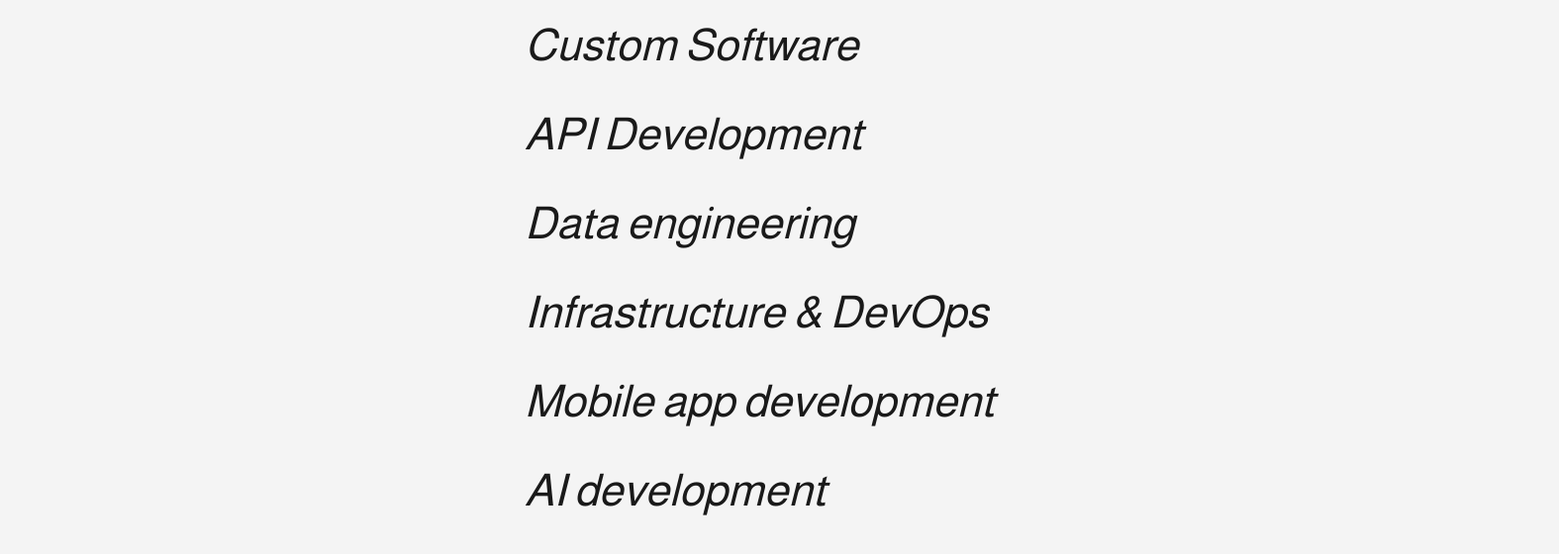
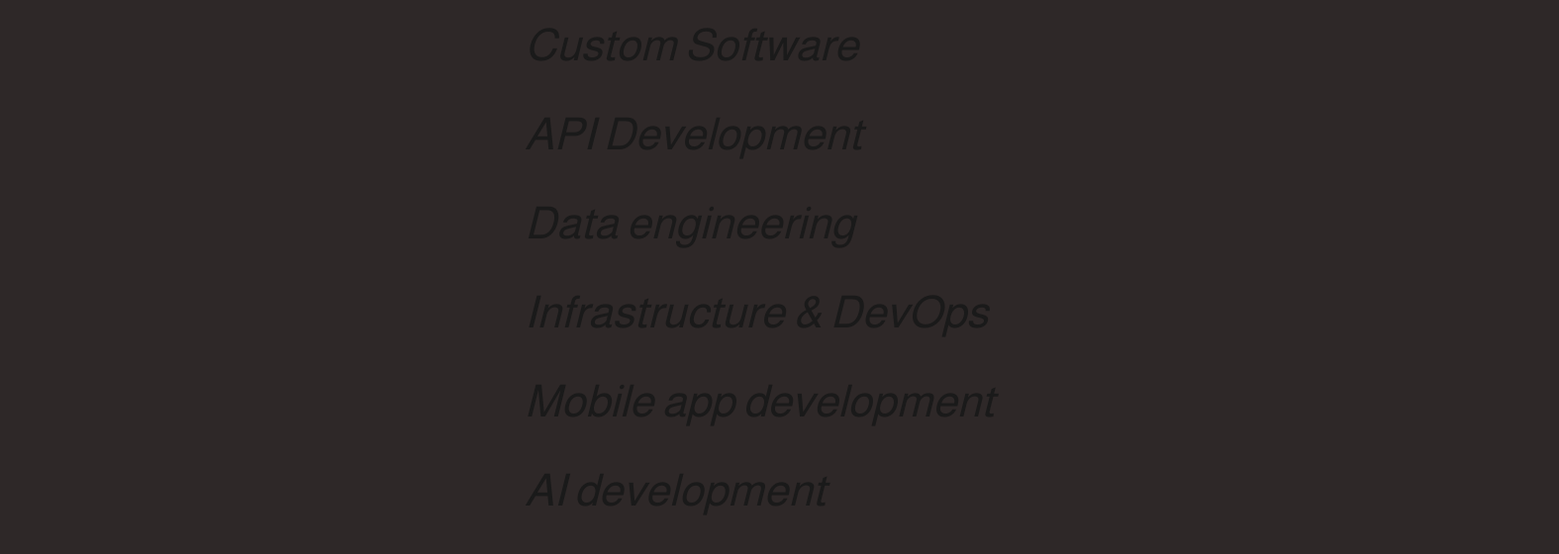
Before and after one commit to Vitalii-250885/test_react, a React (Vite) app: page / in a window 1280 px wide. Shown: the top 560 px of the page at 99% size, 1575 px wide, since content can reach past the window. Built offline with nearby package versions, Linux system fonts and the light colour scheme; the HTML template or start-up script is replaced by a standard one.

Commit message:
Update App.css

```diff
--- a/src/App.css
+++ b/src/App.css
@@ -1,5 +1,5 @@
 body {
-  background: #f4f4f4;
+  background: #2e2828;
   padding-left: 500px;
 }
 
@@ -36,26 +36,20 @@ body {
   -webkit-box-sizing: content-box;
   -moz-box-sizing: content-box;
   box-sizing: content-box;
-  rotate: 15deg;
-  top: -2px;
-  left: -2px;
+  rotate: 12deg;
+  top: 0;
+  left: 0;
   z-index: -1;
   background: #bee0ff;
-  -webkit-transition: -webkit-transform 0.2s, opacity 0.3s;
-  -moz-transition: -moz-transform 0.2s, opacity 0.3s;
   transition: transform 0.2s, opacity 0.3s;
-  -webkit-transform: scale(3);
-  -moz-transform: scale(3);
-  -ms-transform: scale(3);
   transform: scale(3);
   opacity: 0;
+  translate: -200px;
 }
 
 .hovicon:hover:after {
-  -webkit-transform: scale(1);
-  -moz-transform: scale(1);
-  -ms-transform: scale(1);
   transform: scale(1);
-  transform: rotate(-15deg);
+  transform: rotate(-12deg);
   opacity: 1;
+  transform: translate(200px);
 }
```
